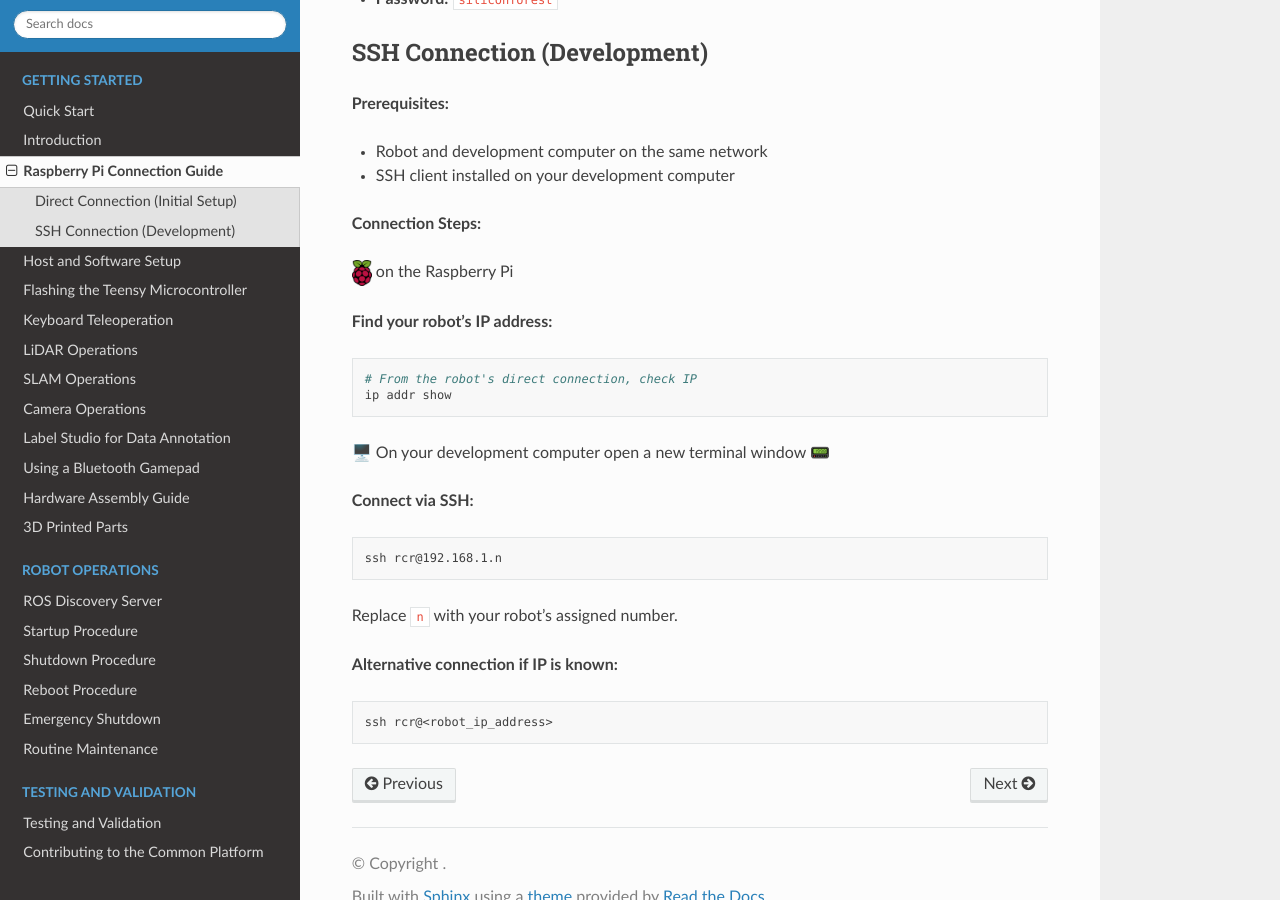
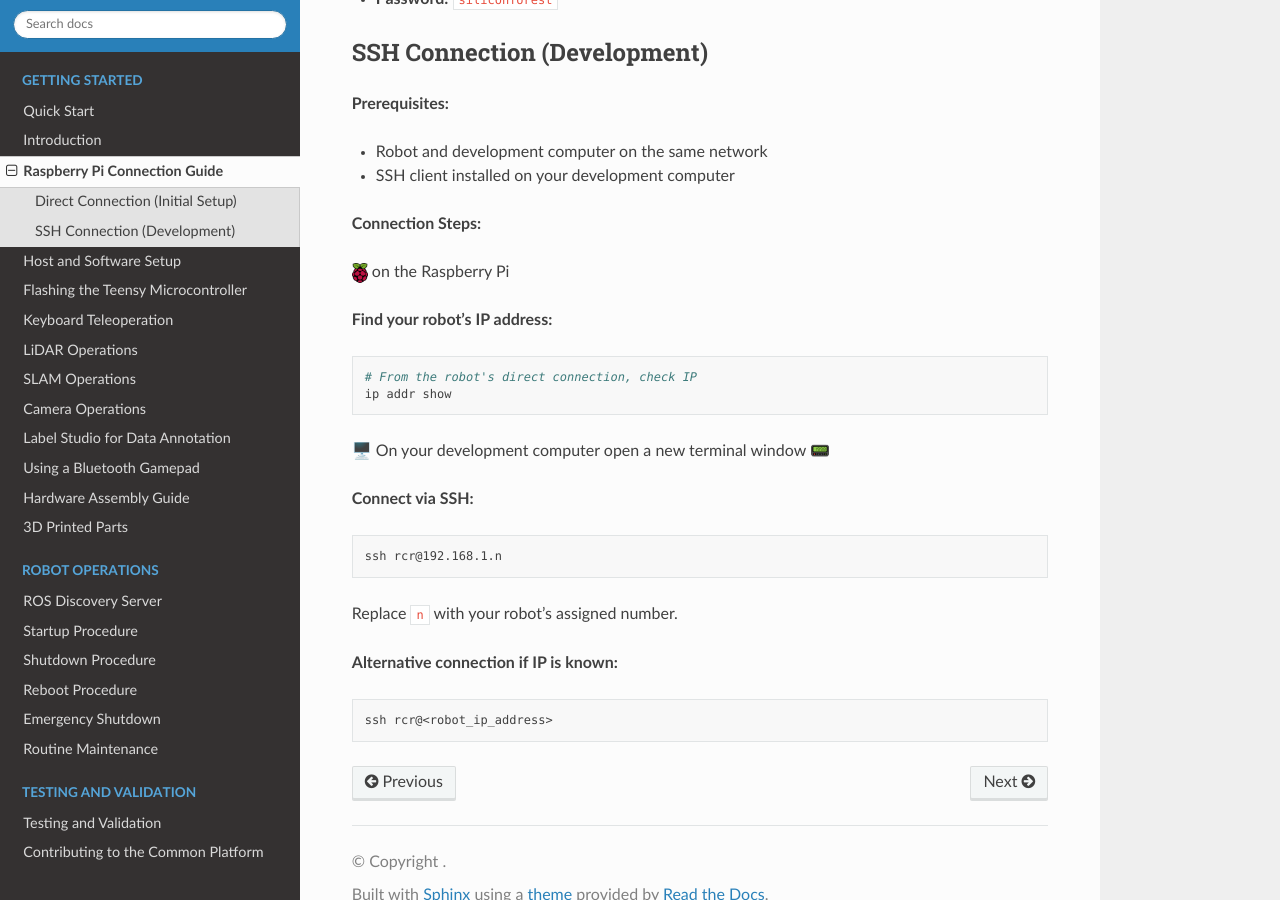
Before and after one commit to RoseCityRobotics/common_platform, a Sphinx documentation site: the page built from docs/source/setup/pi_connection.md, in a window 1280 px wide and 900 px high, scrolled down 686 px. Built offline with Sphinx 7.4.7 and the Read the Docs theme 3.1.0, drawn with Linux system fonts in a browser that asks for light colours; pages that are not in the unit, such as notebooks, are missing from menus.

Commit message:
fixing icon

````diff
--- a/docs/source/setup/pi_connection.md
+++ b/docs/source/setup/pi_connection.md
@@ -28,7 +28,7 @@ This guide covers how to connect to your robot's Raspberry Pi for development an
 
 **Connection Steps:**
 
-<img src="/_static/img/raspberry-pi.png" alt="Raspberry Pi" width="20"> on the Raspberry Pi
+<img src="/_static/img/raspberry-pi.png" alt="Raspberry Pi" width="16"> on the Raspberry Pi
 
 **Find your robot's IP address:**
   ```bash
````
